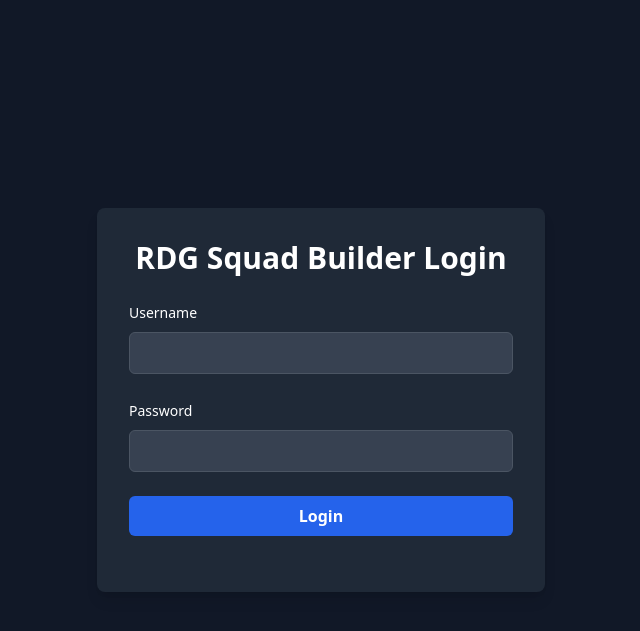
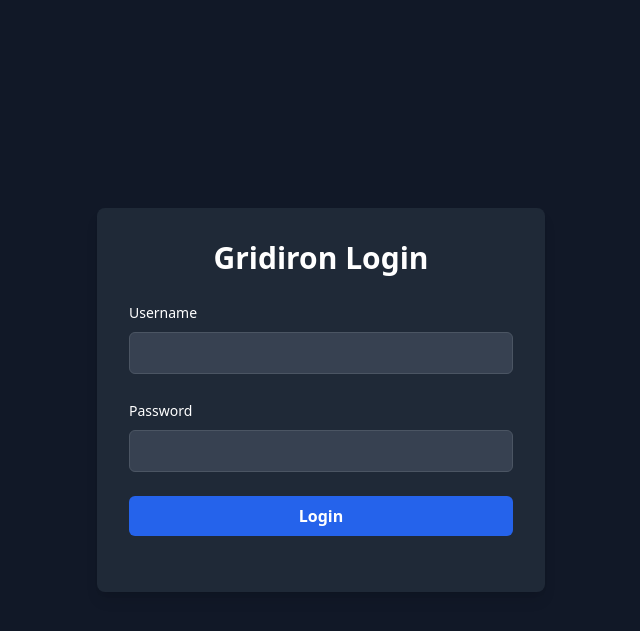
Before and after one commit to Gaz79-dev/RDG-Event-Bot, a Python web app: template bot/web/templates/login.html in a window 1280 px wide. Shown: the top 631 px of the page, without its empty margins (319-959 px from the left). Run offline with Jinja, Linux system fonts and the light colour scheme; the template is opened without the code that fills it, so the values that code supplies are empty; some libraries are stand-ins or nearby versions.

Commit message:
Update login.html

```diff
--- a/bot/web/templates/login.html
+++ b/bot/web/templates/login.html
@@ -3,12 +3,12 @@
 <head>
     <meta charset="UTF-8">
     <meta name="viewport" content="width=device-width, initial-scale=1.0">
-    <title>RDG Squad Builder - Login</title>
+    <title>Gridiron - Login</title>
     <script src="https://cdn.tailwindcss.com"></script>
 </head>
 <body class="bg-gray-900 text-white flex items-center justify-center h-screen">
     <div class="w-full max-w-md p-8 space-y-6 bg-gray-800 rounded-lg shadow-lg">
-        <h1 class="text-3xl font-bold text-center">RDG Squad Builder Login</h1>
+        <h1 class="text-3xl font-bold text-center">Gridiron Login</h1>
         <form id="login-form" class="space-y-6">
             <div>
                 <label for="username" class="text-sm font-medium">Username</label>
```
